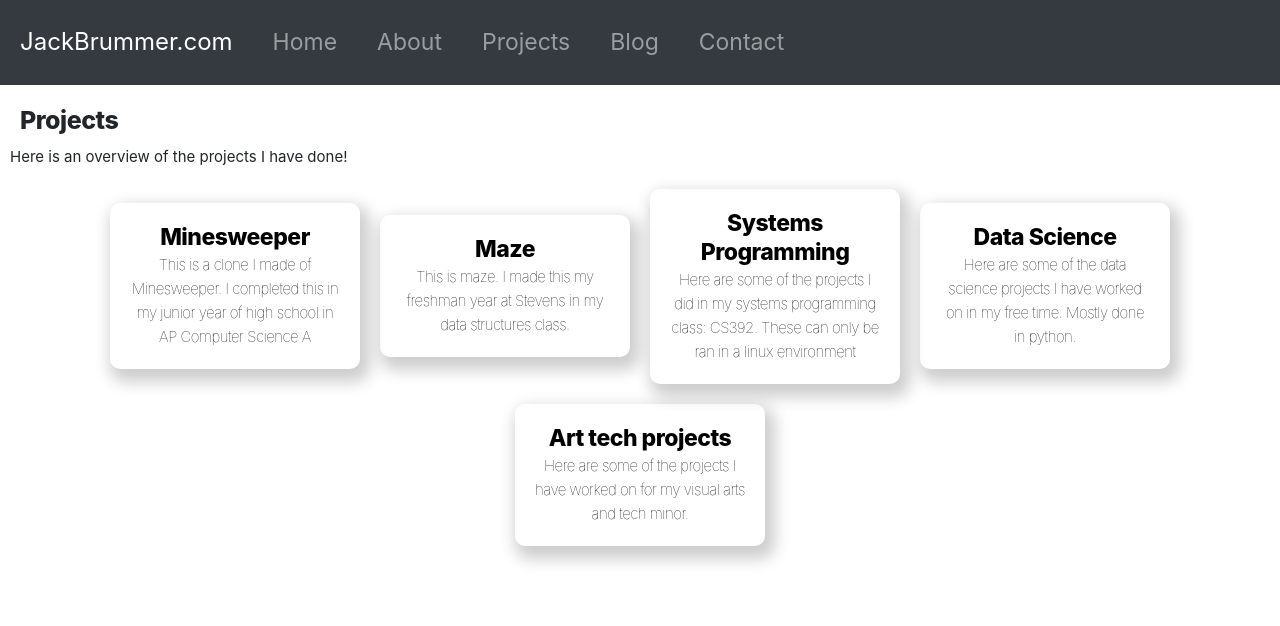
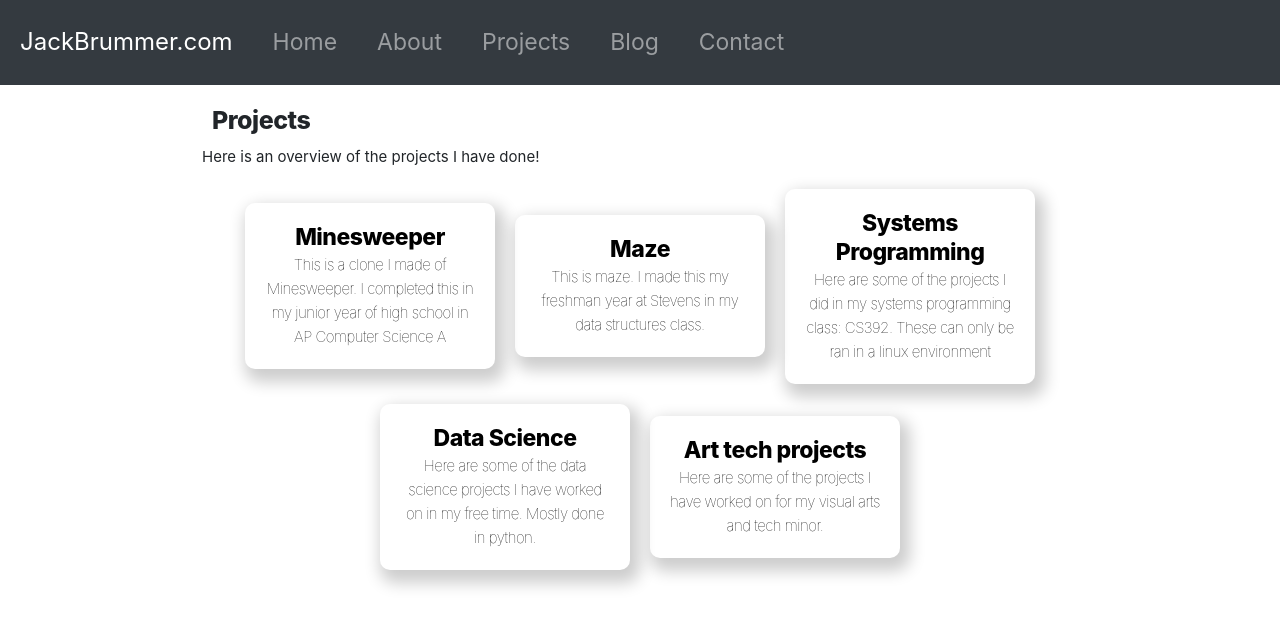
Before and after one commit to jbrummer402/Resume-Site, a Next.js app: page /Projects in a window 1280 px wide. Shown: the top 626 px of the page. Built offline with nearby package versions, Linux system fonts and the light colour scheme.

Commit message:
change max width of container

```diff
--- a/components/layout.module.css
+++ b/components/layout.module.css
@@ -1,5 +1,5 @@
 .container {
-  max-width: fill;
+  max-width: 70%;
   padding: 0 1rem;
   margin: 1rem auto 6rem;
 }
```
Also changed, not shown: package.json (+6 -6 lines), 1 other file (tests, documents, lock files or other folders).
